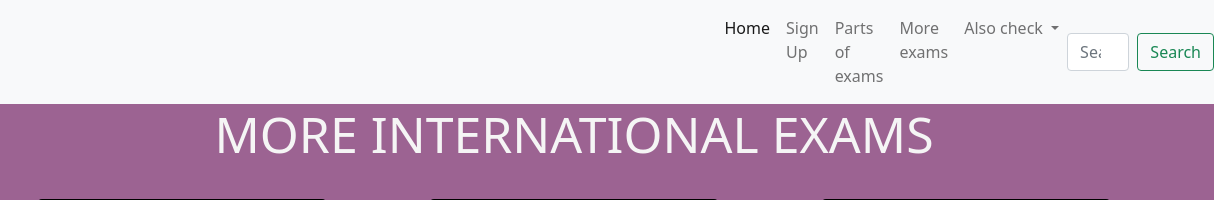
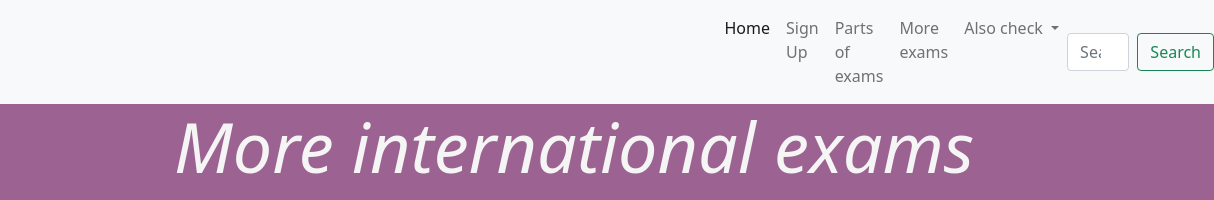
Before and after one commit to alanveraok/idea_vera, a website: page pages/more-exams.html in a window 1280 px wide. Shown: the top 200 px of the page, 66-1280 px from the left. Drawn offline with nearby package versions, Linux system fonts and the light colour scheme.

Commit message:
saqué 'sin espeficar de navbar

```diff
--- a/pages/more-exams.html
+++ b/pages/more-exams.html
@@ -49,7 +49,7 @@
           </a>
           <ul class="dropdown-menu" aria-labelledby="navbarDropdown">
             <li><a class="dropdown-item" href="./news.html">News</a></li>
-            <li><a class="dropdown-item" href="#">Sin especificar todavía</a></li>
+
 
           </ul>
         </li>
@@ -64,7 +64,7 @@
     </div>
   </nav>
 
-  <h1 class="transformacion1">MORE INTERNATIONAL EXAMS</h1>
+  <h1 class="transformacion1">More international exams</h1>
 
   <div class="cards-exams animate__animated animate__fadeInDownBig">
     <div class="card" style="width: 18rem;">
--- a/scss/estilo.scss
+++ b/scss/estilo.scss
@@ -69,7 +69,7 @@
   h2,
   h3,
   h4 {
-    font-size: 60px;
+    font-size: 45px;
   }
 }
 
@@ -152,6 +152,12 @@
   margin-right: auto;
 }
 
+/*titulos h1*/
+
+.transformacion1 {
+  font-size: 70px;
+  font-style: italic;
+}
 
 //media queries
 
```
Also changed, not shown: pages/news.html (+1 -1 lines), pages/parts-of-exam.html (+2 -2 lines), pages/signup.html (+1 -1 lines), estilos/estilos.css.
